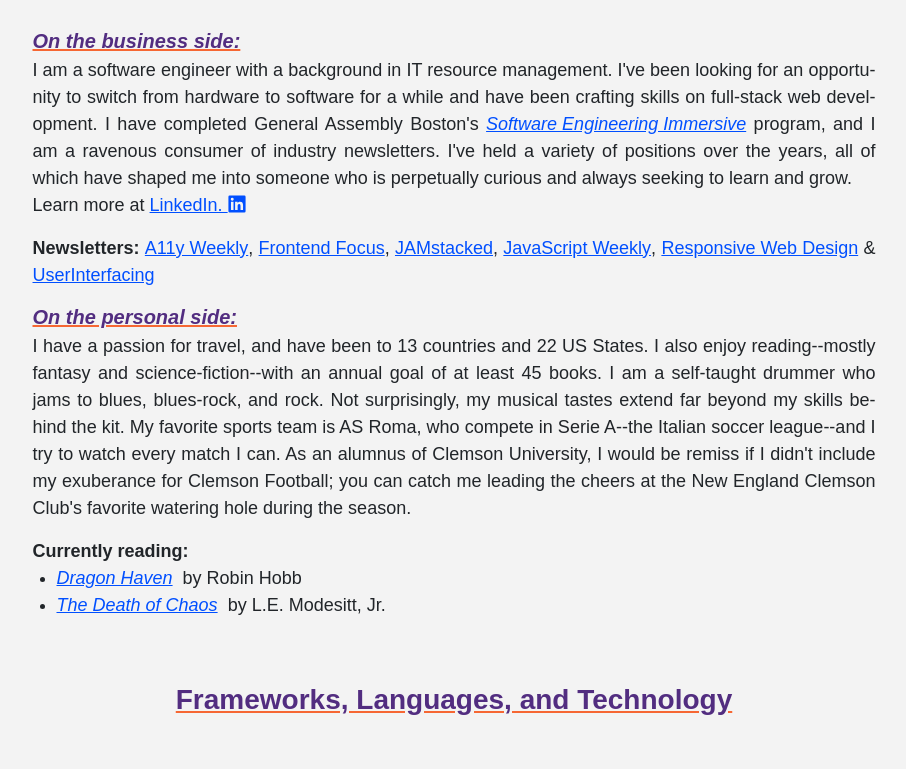
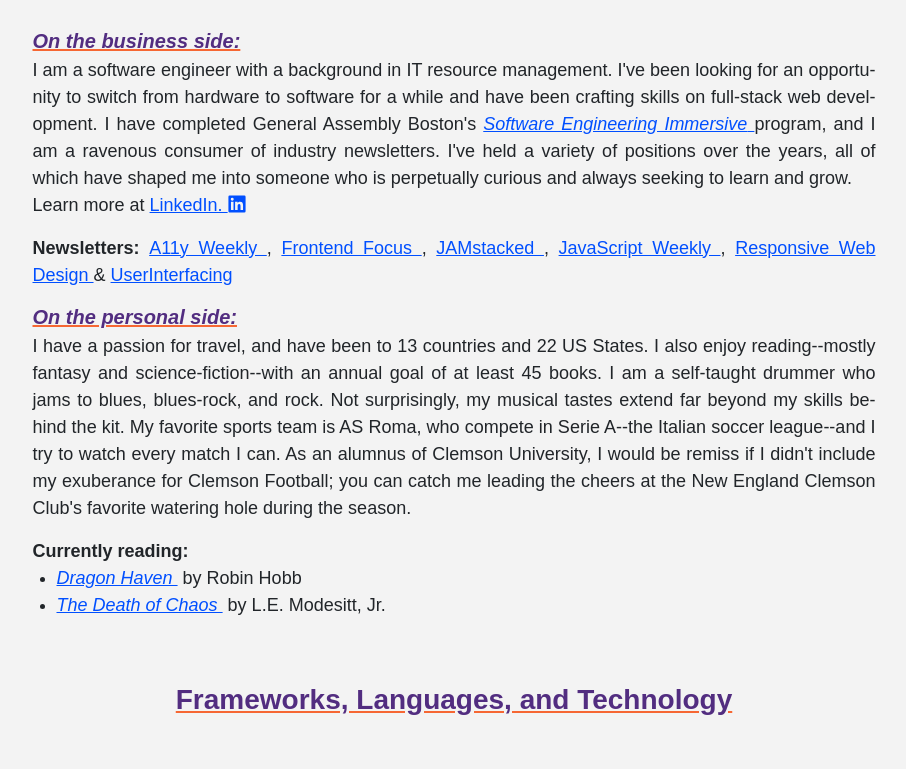
Before and after one commit to jafarlow/portfolio, a website built with webpack: page index.html in a window 1280 px wide. Shown: the part 950-1719 px from the top of the page, without its empty margins (186-1092 px from the left). Built offline with nearby package versions, Linux system fonts and the light colour scheme; files whose address does not match are found by name.

Commit message:
Fixed `.link` styling
index.scss
  - for some reason I had `display: inline-block` for the `.link`
    class, which didn't do anything except break long link text
    performance
    - if the link overran the parent div, it shunted the whole thing
      onto a new line, which is not correct here

```diff
--- a/assets/styles/index.scss
+++ b/assets/styles/index.scss
@@ -177,7 +177,14 @@
   text-decoration: underline;
   font-size: 1.125rem;
   color: $link-blue;
-  display: inline-block;
+  // display: inline-block;
+
+  // word-wrap: break-word;
+  // overflow-wrap: break-word;
+  // word-break: break-word;
+  // -webkit-hyphens: auto;
+  // -ms-hyphens: auto;
+  // hyphens: auto;
 
   &:hover {
     text-decoration: none;
```
